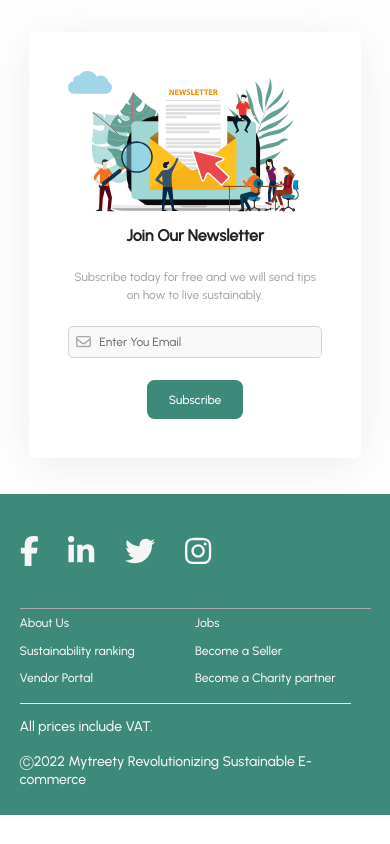
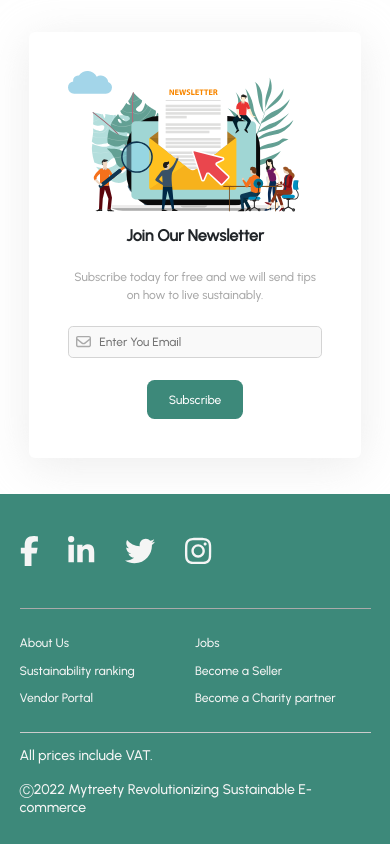
Before and after one commit to MohmaedAlaa/E-commerce-Home-Page, a React (Create React App) app: page / in a window 390 px wide. Shown: the part 2096-2940 px from the top of the page. Before the commit the page ends 2911 px from the top, so only its background shows below. Built offline with nearby package versions, Linux system fonts and the light colour scheme; no server answers.

Commit message:
fix hr in footer

```diff
--- a/src/App.css
+++ b/src/App.css
@@ -2566,6 +2566,7 @@ flex:1;}
     flex-wrap: nowrap;
     align-items: center;
     width: 100%;
+    padding:20px 0 ;
  }
 .footer-section-top-mobile-left,.footer-section-top-mobile-right,.footer-show-mobile
 ,.footer-section-top-mobile-left a,.footer-section-top-mobile-right a
@@ -2598,6 +2599,11 @@ color: white; white-space: pre;
   display: flex;
   flex-direction: column;
   margin: 0 5vw;}
+  .hr-footer{
+    display: none;
+  }.footer-section-bottom{
+    border-top: #ccc solid 1px ;
+  }
 }
 .footer-section-top-mobile,.footer-show-mobile,.footer-section-top-mobile-bottom{
   display: none;
--- a/src/Footer.js
+++ b/src/Footer.js
@@ -105,7 +105,7 @@ const Footer = () => {
             <a href="#home">General terms and conditions</a>
           </div>
         </div>
-        <hr className=""/>
+        <hr className="hr-footer"/>
         <div className="footer-section-bottom">
           <p className="hide-mobile-1">
             Buyer/Seller/Charities Policies <span>.</span> Privacy Policy{" "}
```
